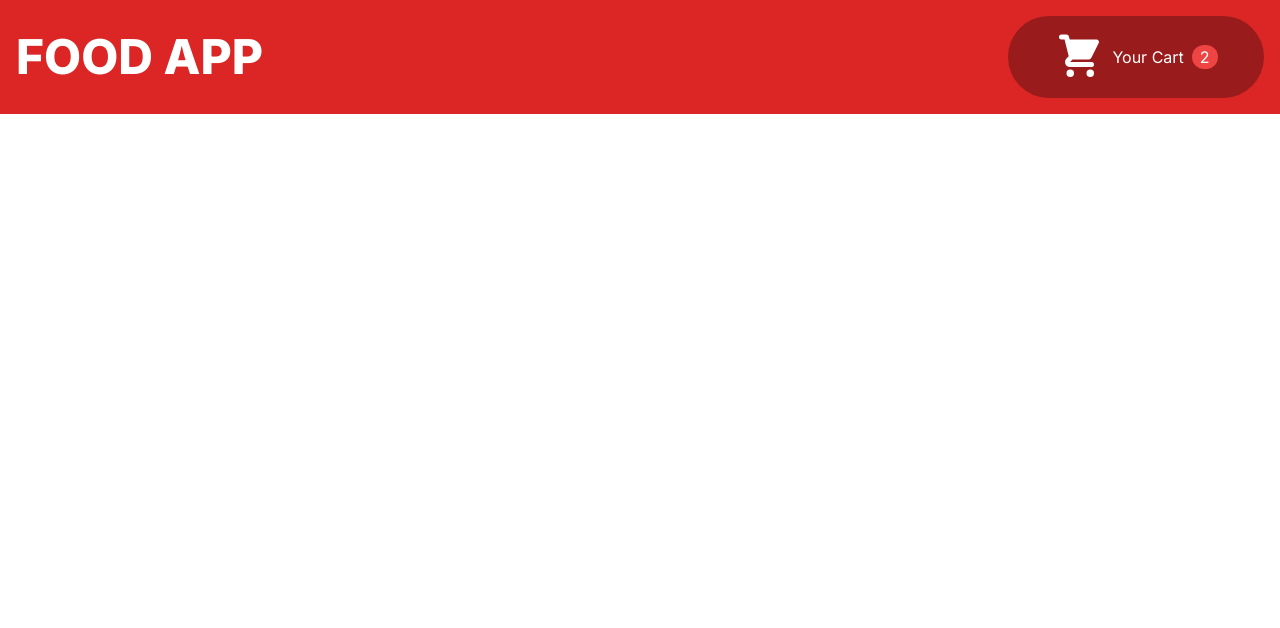
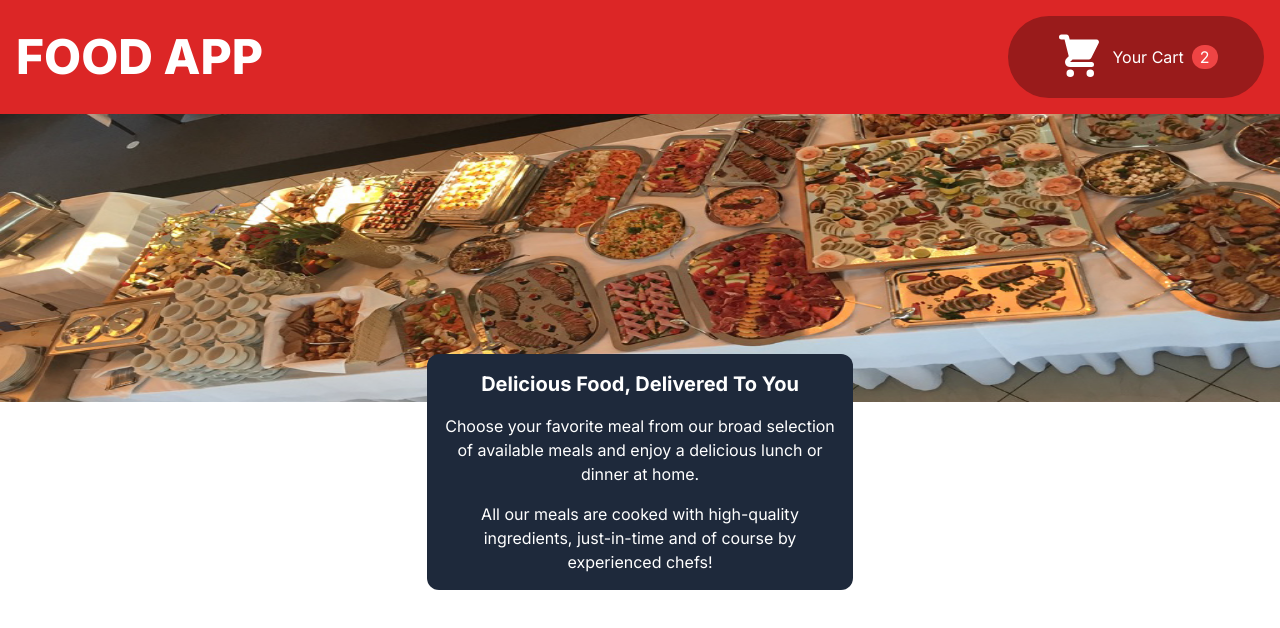
Before and after one commit to simran019/OnlineFoodOrderApp, a Next.js app: page / in a window 1280 px wide. Shown: the top 628 px of the page. Built offline with nearby package versions, Linux system fonts and the light colour scheme.

Commit message:
created picture section of homepage

```diff
--- /dev/null
+++ b/app/PictureSection/page.tsx
@@ -0,0 +1,26 @@
+import Image from "next/image";
+import Bg from "../../public/images/bg.jpg";
+
+const PictureSection = () => {
+  return (
+    <div className="text-black flex flex-col items-center text-white">
+      <Image src={Bg} className="w-screen h-72 relative z-0" alt="bg_image" />
+      <div
+        className="flex flex-col gap-4 relative z-10 bg-slate-800 p-4 text-center w-1/3 rounded-xl"
+        style={{ top: "-48px" }}
+      >
+        <h1 className="text-xl font-bold">Delicious Food, Delivered To You</h1>
+        <p>
+          Choose your favorite meal from our broad selection of available meals
+          and enjoy a delicious lunch or dinner at home.
+        </p>
+        <p>
+          All our meals are cooked with high-quality ingredients, just-in-time
+          and of course by experienced chefs!
+        </p>
+      </div>
+    </div>
+  );
+};
+
+export default PictureSection;
--- a/app/page.tsx
+++ b/app/page.tsx
@@ -1,10 +1,12 @@
 import Image from "next/image";
 import Header from "./Header/page";
+import PictureSection from "./PictureSection/page";
 
 export default function Home() {
   return (
-    <main className="flex min-h-screen flex-col items-center justify-between">
+    <main className="flex min-h-screen flex-col items-center">
       <Header/>
+      <PictureSection/>
     </main>
   );
 }
```
Also changed, not shown: public/images/bg.jpg (added).
